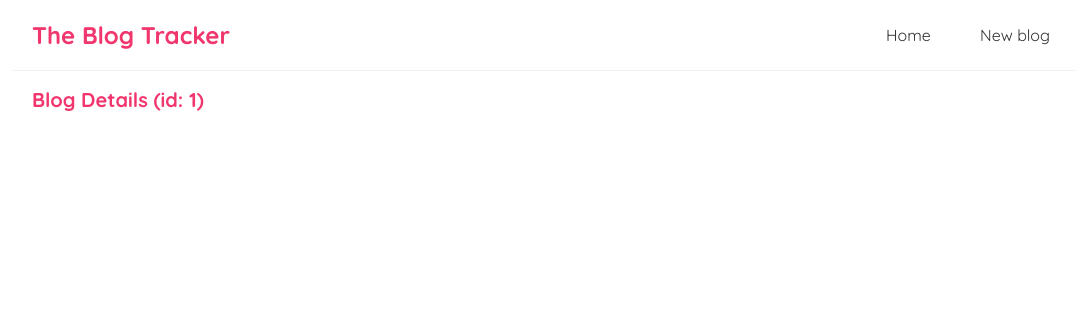
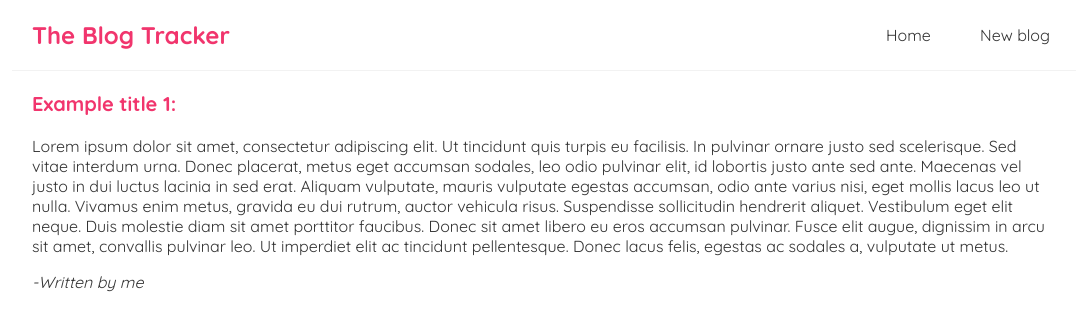
Before and after one commit to ThomasjNix/React-Practice, a React (Create React App) app in the folder blog-tracker/: page /blogs/1 in a window 1280 px wide. Shown: the top 330 px of the page, without its empty margins (96-1176 px from the left). Built offline with nearby package versions, Linux system fonts and the light colour scheme; data requests are answered from the project's data file.

Commit message:
Styling & set up data load single blog

```diff
--- a/blog-tracker/data/db.json
+++ b/blog-tracker/data/db.json
@@ -2,19 +2,19 @@
     "blogs": [
         {
             "title": "Example title 1",
-            "body": "lorem ipsum and a whole lot more",
+            "body": "Lorem ipsum dolor sit amet, consectetur adipiscing elit. Ut tincidunt quis turpis eu facilisis. In pulvinar ornare justo sed scelerisque. Sed vitae interdum urna. Donec placerat, metus eget accumsan sodales, leo odio pulvinar elit, id lobortis justo ante sed ante. Maecenas vel justo in dui luctus lacinia in sed erat. Aliquam vulputate, mauris vulputate egestas accumsan, odio ante varius nisi, eget mollis lacus leo ut nulla. Vivamus enim metus, gravida eu dui rutrum, auctor vehicula risus. Suspendisse sollicitudin hendrerit aliquet. Vestibulum eget elit neque. Duis molestie diam sit amet porttitor faucibus. Donec sit amet libero eu eros accumsan pulvinar. Fusce elit augue, dignissim in arcu sit amet, convallis pulvinar leo. Ut imperdiet elit ac tincidunt pellentesque. Donec lacus felis, egestas ac sodales a, vulputate ut metus. ",
             "author": "me",
             "id": 1
         },
         {
             "title": "Example title 2",
-            "body": "lorem ipsum and a that\"s about it",
+            "body": "Lorem ipsum dolor sit amet, consectetur adipiscing elit. Integer in ipsum ac risus auctor sagittis non ullamcorper erat. Integer sit amet sollicitudin ligula. Donec lacinia nibh mollis nisl pulvinar, non venenatis neque scelerisque. Nulla sit amet rhoncus nulla. Etiam rhoncus velit in ligula accumsan, non tincidunt augue porta. Donec ullamcorper rhoncus erat. Phasellus commodo scelerisque nisi at congue. Suspendisse viverra velit mauris. Aliquam efficitur tortor risus, sit amet pretium nisi pulvinar eget. Maecenas at magna id leo porttitor commodo at eget quam. Maecenas iaculis, nibh ut scelerisque ultrices, est dolor ornare turpis, eget elementum enim justo ut lorem. Etiam sagittis nisl nec neque molestie, vel auctor arcu rutrum. Aenean rhoncus tincidunt risus, quis ultricies magna pulvinar eget. Sed nunc orci, dignissim vel aliquam vitae, suscipit ac odio. Aliquam eleifend et turpis fringilla vehicula. ",
             "author": "somebody else",
             "id": 2
         },
         {
             "title": "Example title 3",
-            "body": "lorem ipsum, who needs more?",
+            "body": "Lorem ipsum dolor sit amet, consectetur adipiscing elit. Vestibulum posuere eros sit amet purus ornare, malesuada pulvinar dui euismod. Mauris venenatis ante at felis maximus, sed tincidunt nisl eleifend. Quisque faucibus porttitor felis eu vulputate. Aliquam in ex vehicula purus placerat tincidunt. Nam in sem laoreet, vehicula odio sed, tincidunt erat. Mauris eu ornare odio. Sed nec rutrum diam. Sed non felis mauris. Vivamus tristique risus eget velit tincidunt eleifend. Ut dignissim cursus magna non posuere. Interdum et malesuada fames ac ante ipsum primis in faucibus. Quisque venenatis, ante vitae mattis maximus, libero magna blandit turpis, quis pulvinar ex augue sit amet felis. Nulla elit risus, condimentum non sagittis quis, feugiat in mauris. Ut imperdiet metus pretium, porttitor est convallis, aliquet urna. Phasellus accumsan in velit eu molestie. Suspendisse sed justo ac ipsum pulvinar placerat. ",
             "author": "anonymously submitted",
             "id": 3
         }
--- a/blog-tracker/src/BlogDetails.js
+++ b/blog-tracker/src/BlogDetails.js
@@ -1,11 +1,25 @@
 import React from 'react'
-import { useParams } from 'react-router-dom'
+import { useParams } from 'react-router-dom';
+import useFetch from './useFetch';
 
 const BlogDetails = () => {
     const { id } = useParams();
+    const { data: blog, error, isLoading } = useFetch('http://localhost:8000/blogs/' + id);
     return (
-        <div className="blog-details">
-            <h2>Blog Details (id: { id })</h2>
+        <div className="blog-container">
+            {isLoading && <div className="loading">Loading...</div>}
+            {error && <div className="error">An unexpected error occured: {error}</div>}
+            {!isLoading && !error &&
+                <div className="blog-details">
+                    <div className="blog-header">
+                        <h2>{blog.title || 'Blog details'}:</h2>
+                    </div>
+                    <div className="blog-body">
+                        <p>{blog.body || 'No description provided'}</p>
+                        <p><em>-Written by {blog.author || 'unknown author'}</em></p>
+                    </div>
+                </div>
+            }
         </div>
     )
 }
--- a/blog-tracker/src/BlogList.js
+++ b/blog-tracker/src/BlogList.js
@@ -16,7 +16,8 @@ const BlogList = ({ blogs, title = 'Blog List' }) => {
                             {blog.title}
                         </Link>
                     </h2>
-                    <p>Written by {blog.author}</p>
+                    <p className="blog-description">{blog.body}</p>
+                    <p><em>Written by {blog.author}</em></p>
                 </div>
             })}
         </div>
--- a/blog-tracker/src/Home.js
+++ b/blog-tracker/src/Home.js
@@ -4,7 +4,7 @@ import useFetch from './useFetch';
 
 const Home = () => {
     // Destructure data returned from useFetch, renaming data to blogs for use here
-    const {data: blogs, isLoading, error} = useFetch('http://localhost:8000/blogs');
+const {data: blogs, isLoading, error} = useFetch('http://localhost:8000/blogs');
 
     return (
         <div className="home">
--- a/blog-tracker/src/index.css
+++ b/blog-tracker/src/index.css
@@ -69,6 +69,15 @@
 .blog-preview a{
   text-decoration: none;
 }
+.blog-preview .blog-description {
+  max-width: 25ch;
+  text-overflow: ellipsis;
+  overflow: hidden;
+  white-space: nowrap;
+}
+.blog-preview p {
+  margin: 0.5rem 0;
+}
 
 /* blog details page */
 .blog-details h2 {
@@ -86,6 +95,10 @@
   padding: 8px;
   border-radius: 8px;
   cursor: pointer;
+}
+
+.blog-details p {
+  margin: 1rem 0;
 }
 
 /* create new blog form */
```
